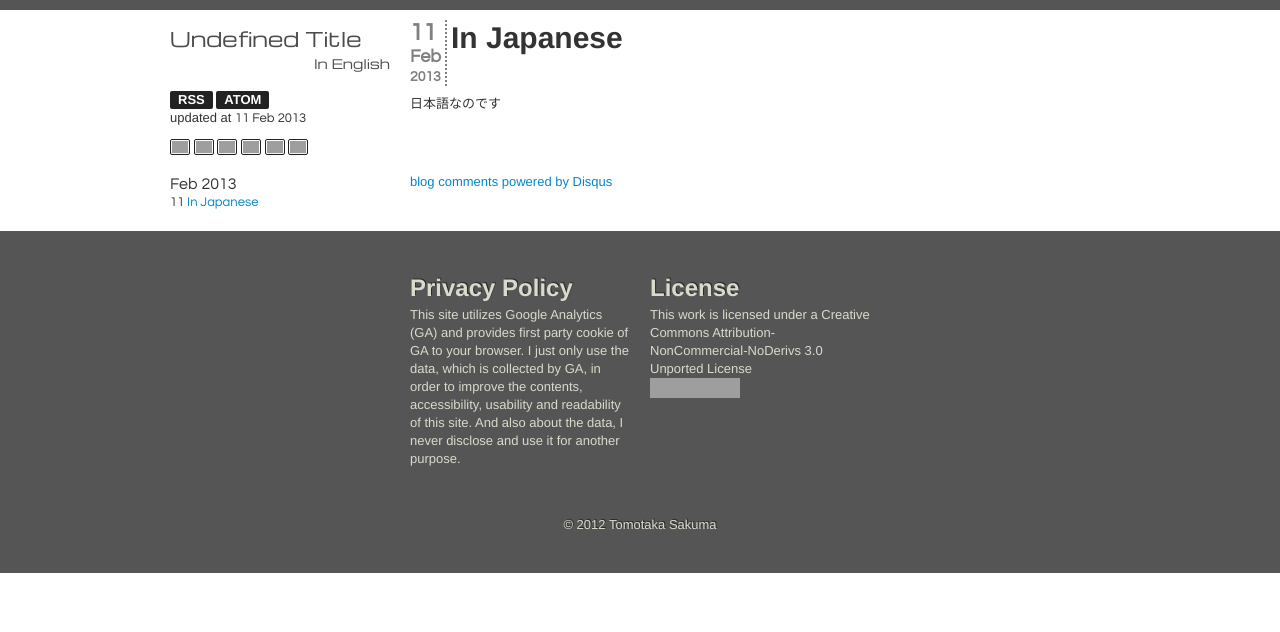
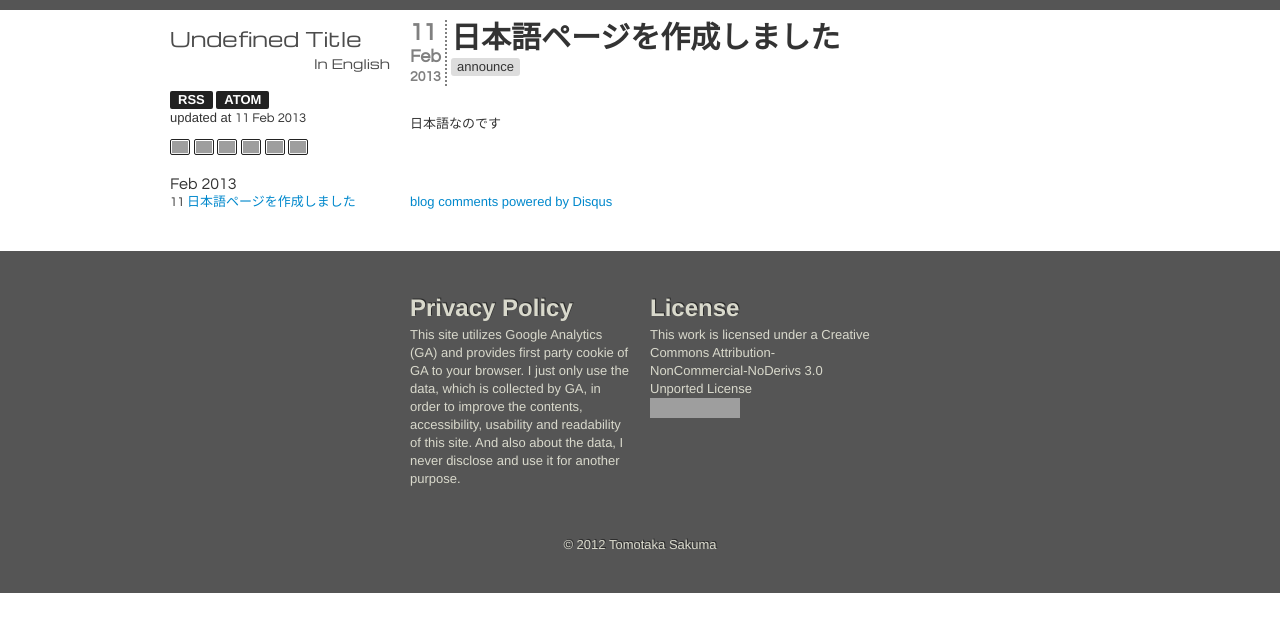
Before and after one commit to tmtk75/tmtk75.github.io, a Jekyll site: the page built from _posts/2013-02-11-in_japanese.md, in a window 1280 px wide. Shown: the top 632 px of the page. Built offline with Jekyll 4.4.1, drawn with Linux system fonts in a browser that asks for light colours; comment, search, counter and statistics services are not loaded; grey boxes are pictures that could not be loaded.

Commit message:
No bigger for ja

```diff
--- a/_layouts/index.html
+++ b/_layouts/index.html
@@ -4,7 +4,7 @@ layout: default
 <div id='recent-posts'>
   {% for post in site.posts limit:10 offset:0 %}
   {%   if post.lang == page.lang or (page.lang == "en" and post.lang == null) %}
-  <article class='post'>
+  <article class='post {{page.lang}}'>
     <header>
       <h2>
         <a class='title' href='{{post.url}}'>{{post.title}}</a>
--- a/_posts/2013-02-11-in_japanese.md
+++ b/_posts/2013-02-11-in_japanese.md
@@ -1,7 +1,7 @@
 ---
 layout: post
-title: In Japanese
-tags:
+title: 日本語ページを作成しました
+tags: announce
 lang: ja
 creation-date: 2013-02-11 17:51:47
 modified-date: 2013-02-11 17:51:47
--- a/assets/css/docs.less
+++ b/assets/css/docs.less
@@ -56,7 +56,7 @@ body {
 .post { .content p, #disqus_thread { width: 460px; } }
 .read-more, .date, #sidebar .title { font-family: Questrial; }
 .post header h2, #recent-posts h3 { font-family: Oxygen; font-weight: bold; }
-.post header h2:first-letter { font-size:141%; }
+.post:not(.ja) header h2:first-letter { font-size:141%; }
 .social {
   margin-top: 10px;
   a, a:hover { text-decoration: none; }
```
Also changed, not shown: 1 other file.
